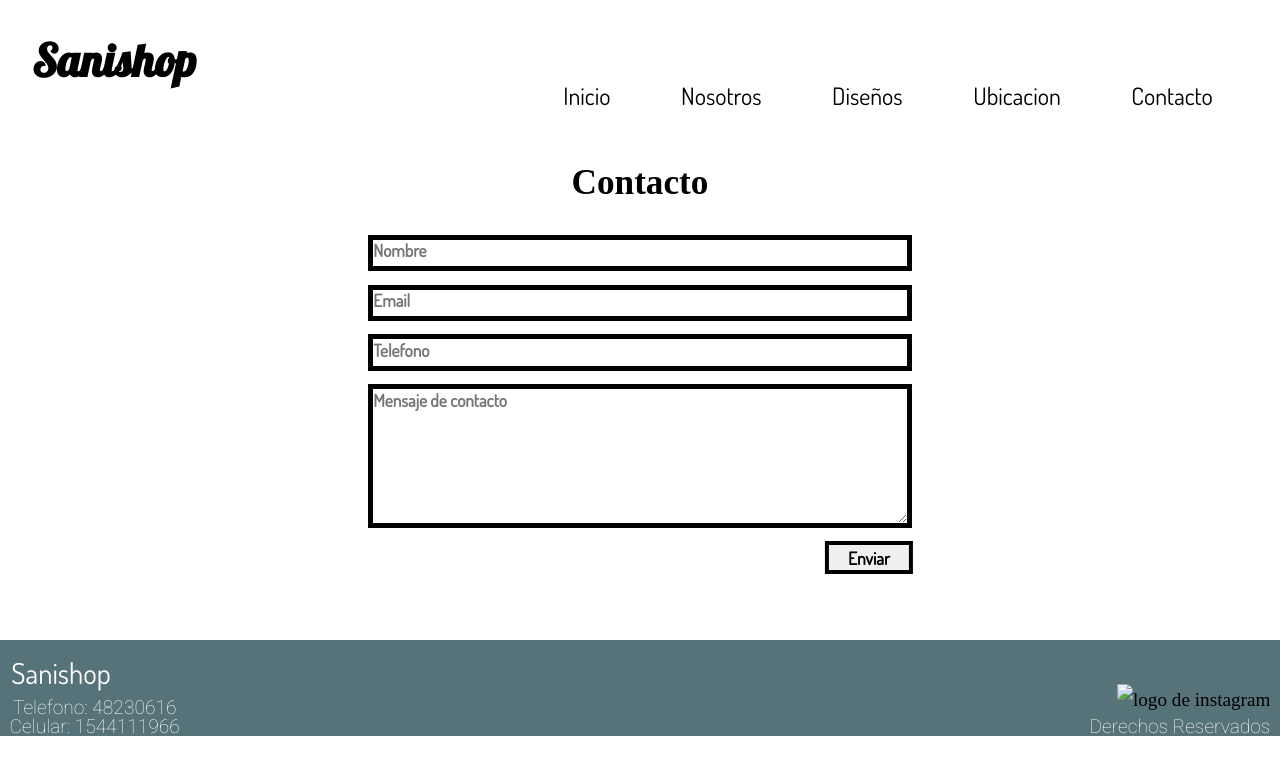
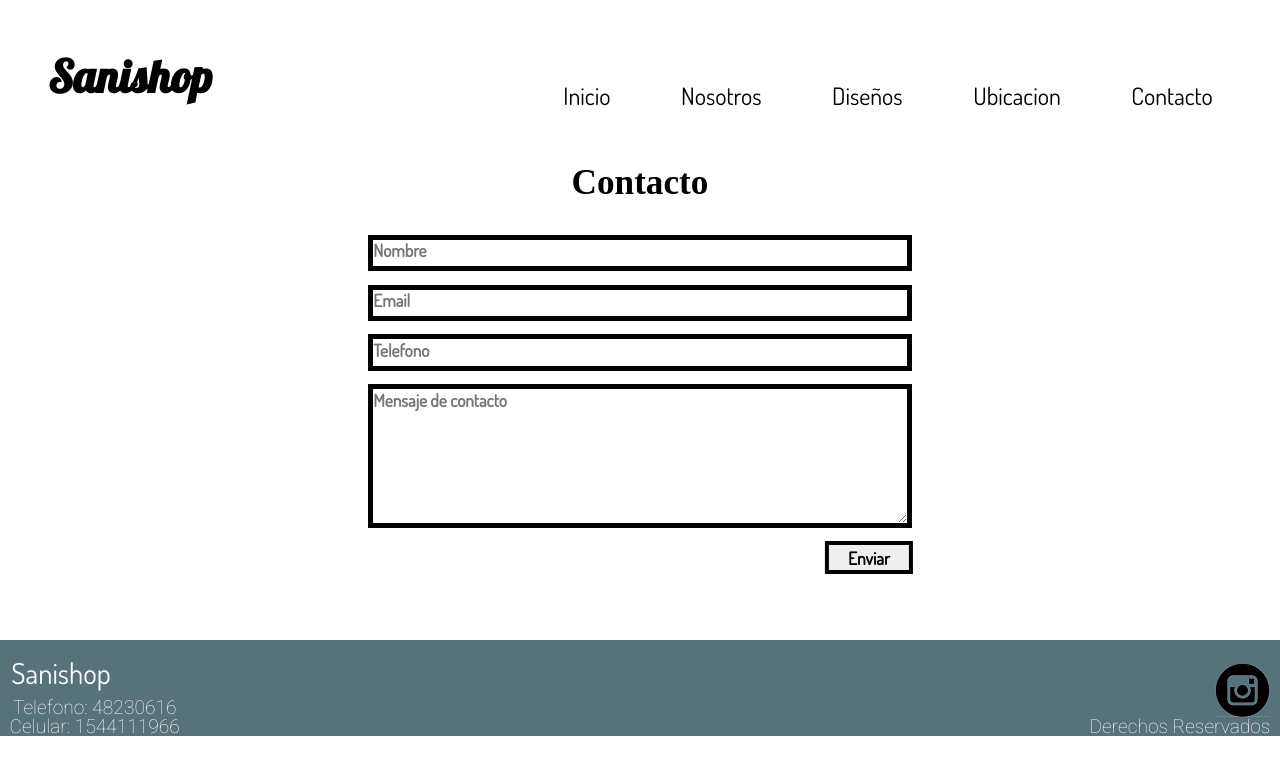
Before and after one commit to Solagus/Sanishop, a plain HTML site: page contacto.html in a window 1280 px wide. Drawn offline with Linux system fonts and the light colour scheme; a web font is replaced by a local one.

Commit message:
Cambiando algunas cositas

```diff
--- a/contacto.html
+++ b/contacto.html
@@ -9,9 +9,12 @@
 </head>
 <body>
     <header>
-        <div id="logo">
-            <a href="./index.html" target="_blank"><h1>Sanishop</h1></a>
-        </div>
+        <div id="cabecera">
+            <div id="logo">
+              <a href="./index.html" target="_blank"><h1>Sanishop</h1></a>
+            </div>
+            <a href="https://www.instagram.com/s.s_homedeco/" target="_blank"><img src="./imagenes/instagram-glyph.jpg" alt="logo instagram" id="instagram"></a>
+          </div>
         <nav>
             <ul>
                 <li class="navegador">
@@ -52,7 +55,7 @@
            </p>
         </div>
         <div>
-            <a class="footer__instagram" href="https://www.instagram.com/s.s_homedeco/" target="_blank"><img src="../Sanishop_Ferraro/img/logo_instagram.png" alt="logo de instagram"></a>
+            <a class="footer__instagram" href="https://www.instagram.com/s.s_homedeco/" target="_blank"><img src="./img/logo_instagram.png" alt="logo de instagram"></a>
             <p class="footer__derechos">Derechos Reservados</p>
         </div>
     </footer>
```
Also changed, not shown: disenos.html (+7 -4 lines), index.html (+1 -1 lines), nosotros.html (+1 -1 lines), ubicacion.html (+7 -4 lines).
